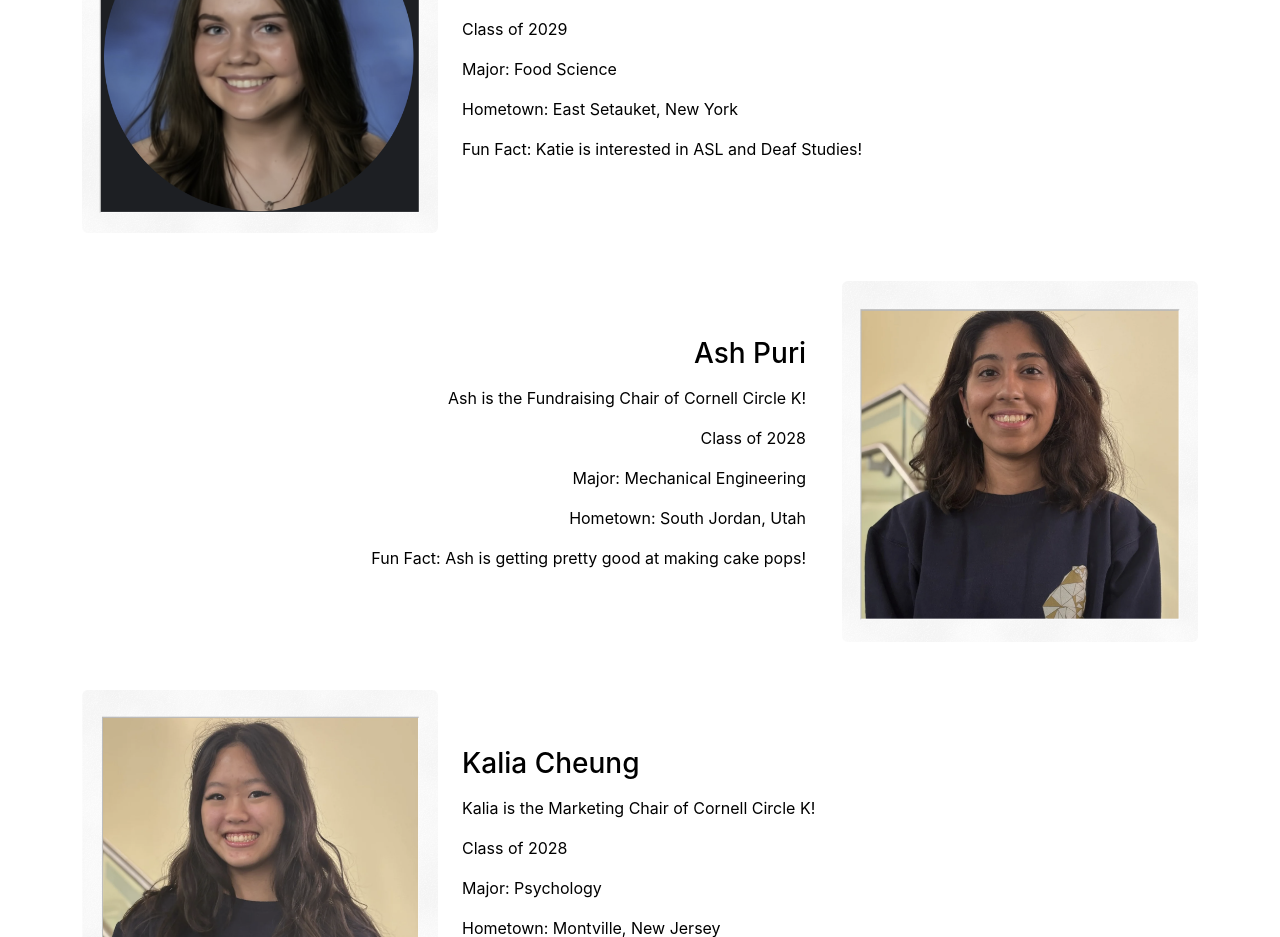
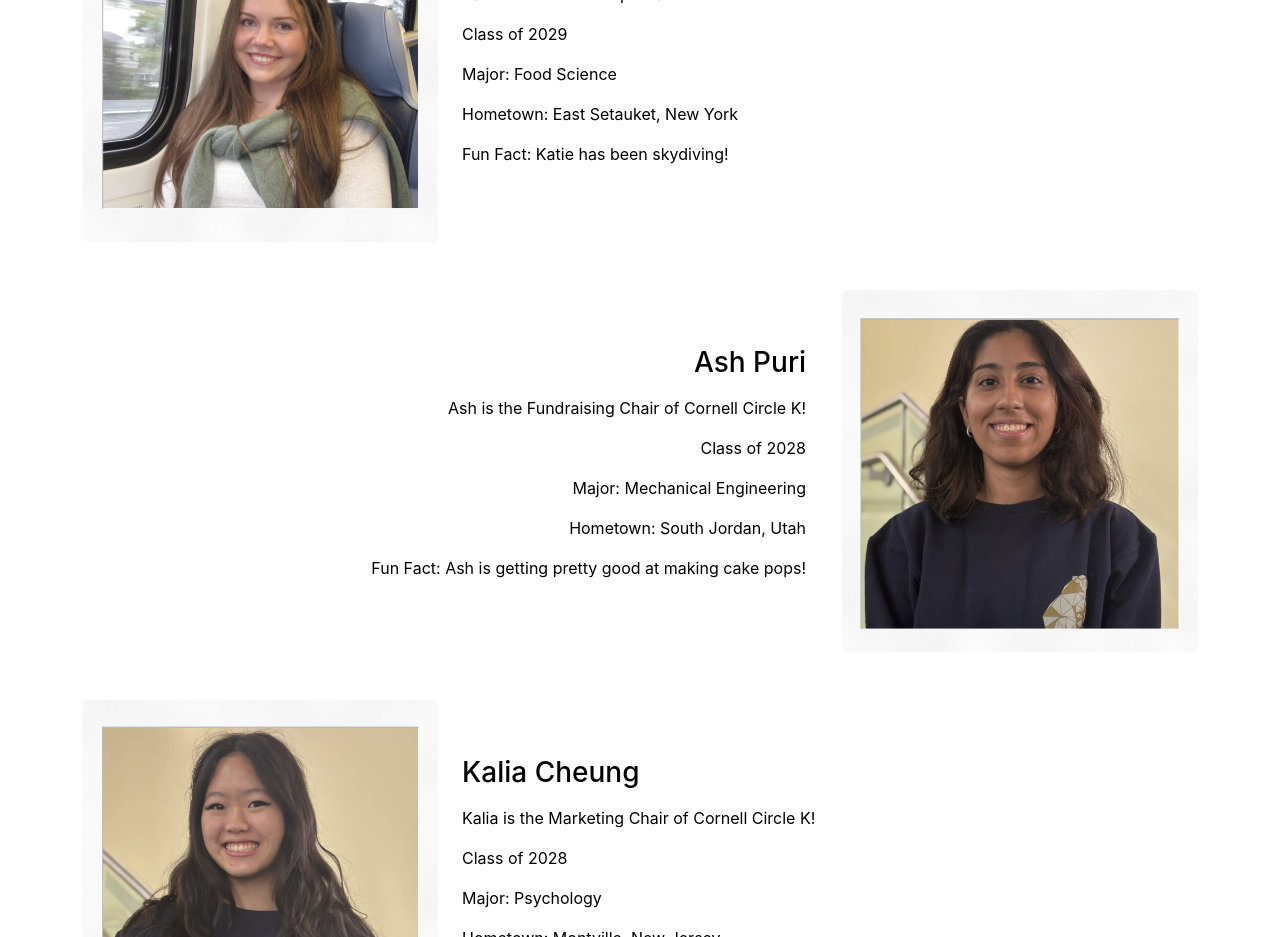
Before and after one commit to cornellcirclek/circlek-website-main, a React (Create React App) app: page /about in a window 1280 px wide. Shown: the part 3580-4517 px from the top of the page. Built offline with nearby package versions, Linux system fonts and the light colour scheme.

Commit message:
Fixed EBoard

```diff
--- a/src/pages/AboutPage.jsx
+++ b/src/pages/AboutPage.jsx
@@ -243,7 +243,7 @@ const AboutPage = () => {
           <p>Class of 2029</p>
           <p>Major: Food Science</p>
           <p>Hometown: East Setauket, New York</p>
-          <p>Fun Fact: Katie is interested in ASL and Deaf Studies!</p>
+          <p>Fun Fact: Katie has been skydiving!</p>
         </Col>
       </Row>
 
```
Also changed, not shown: src/assets/eboard/Katie Headshot.png.
